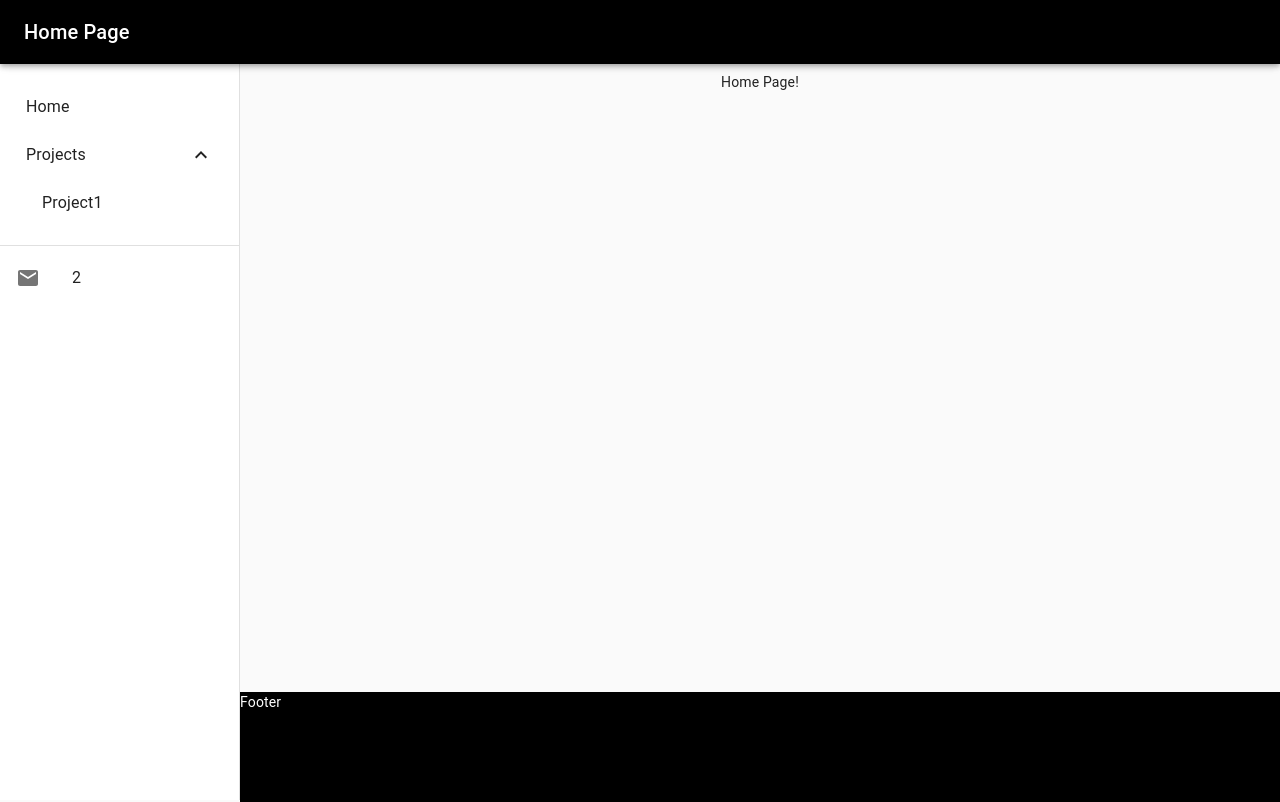
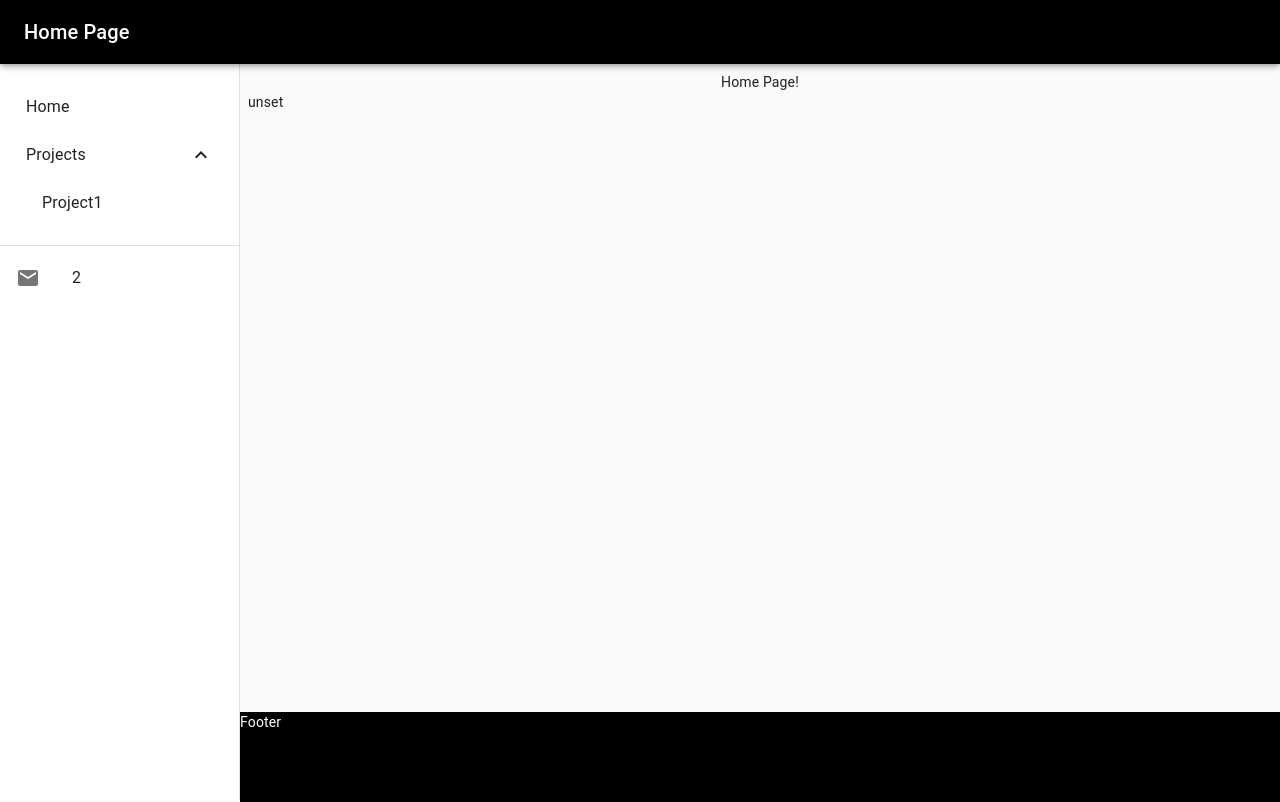
Before and after one commit to GreatGameDota/website, a React (Create React App) app: page / in a window 1280 px wide. Shown: the top 802 px of the page. Built offline with nearby package versions, Linux system fonts and the light colour scheme; no server answers.

Commit message:
Test hidden key

```diff
--- a/src/App.js
+++ b/src/App.js
@@ -1,6 +1,7 @@
 import React, { Component } from 'react';
 import { Route, Switch, Redirect, BrowserRouter as Router } from 'react-router-dom';
 import Page from './components/Page';
+import key from './Key';
 /*
 	Made by: GreatGameDota
 	https://github.com/GreatGameDota
@@ -11,7 +12,7 @@ class App extends Component {
 		return (
 			<Router>
 				<Switch>
-					<Route exact path='/' render={(routeProps) => <Page {...routeProps} title='Home Page' page={0} />} />
+					<Route exact path='/' render={(routeProps) => <Page {...routeProps} title='Home Page' testKey={key.key} page={0} />} />
 					<Route
 						exact
 						path='/projects/project1'
--- a/src/components/Page.js
+++ b/src/components/Page.js
@@ -84,7 +84,7 @@ function HideOnScroll (props) {
 }
 
 function Page (props) {
-	const { container, title, page } = props;
+	const { container, title, page, testKey } = props;
 	const classes = useStyles();
 	const theme = useTheme();
 	const [ mobileOpen, setMobileOpen ] = React.useState(false);
@@ -164,7 +164,10 @@ function Page (props) {
 						</Drawer>
 					</Hidden>
 				</nav>
-				<main className={classes.content}>{renderPage}</main>
+				<main className={classes.content}>
+					{renderPage}
+					{testKey}
+				</main>
 			</div>
 			<div className={classes.footer}>
 				<Footer />
```
Also changed, not shown: 1 other file (tests, documents, lock files or other folders).
